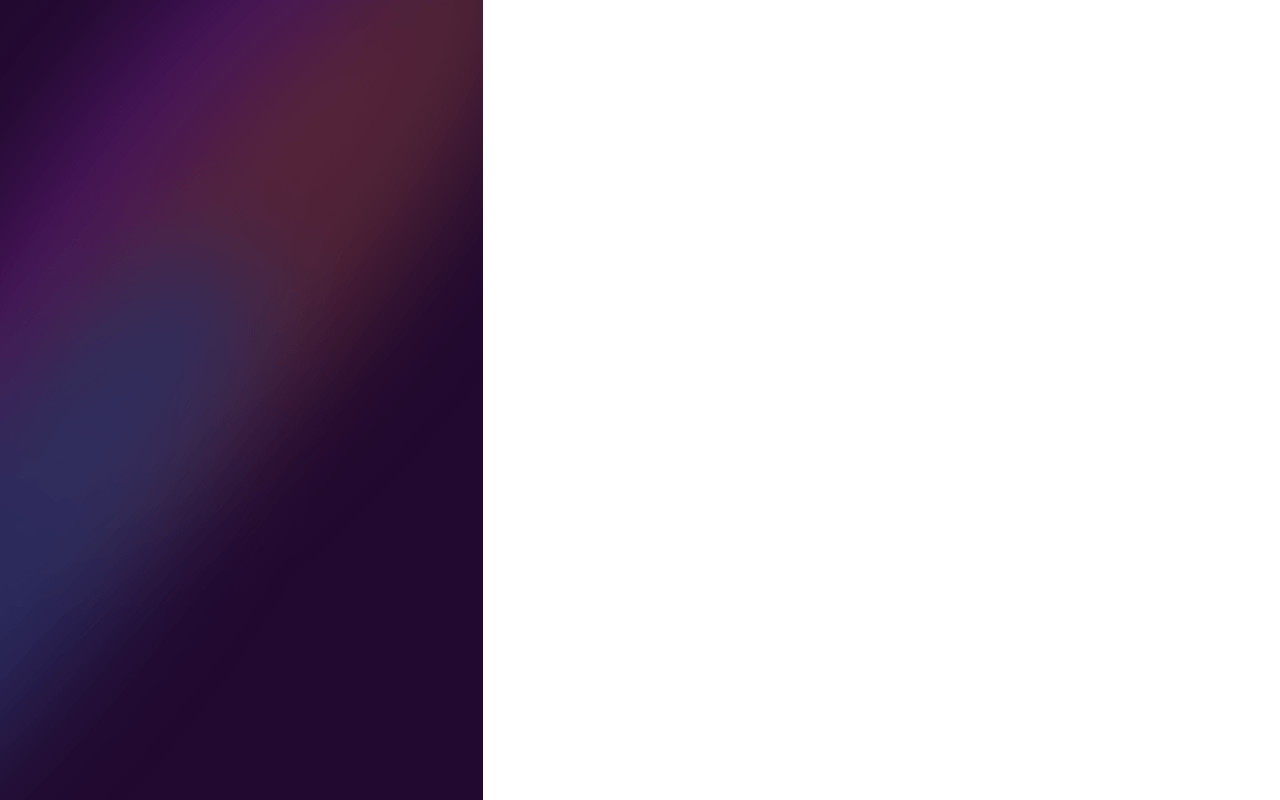
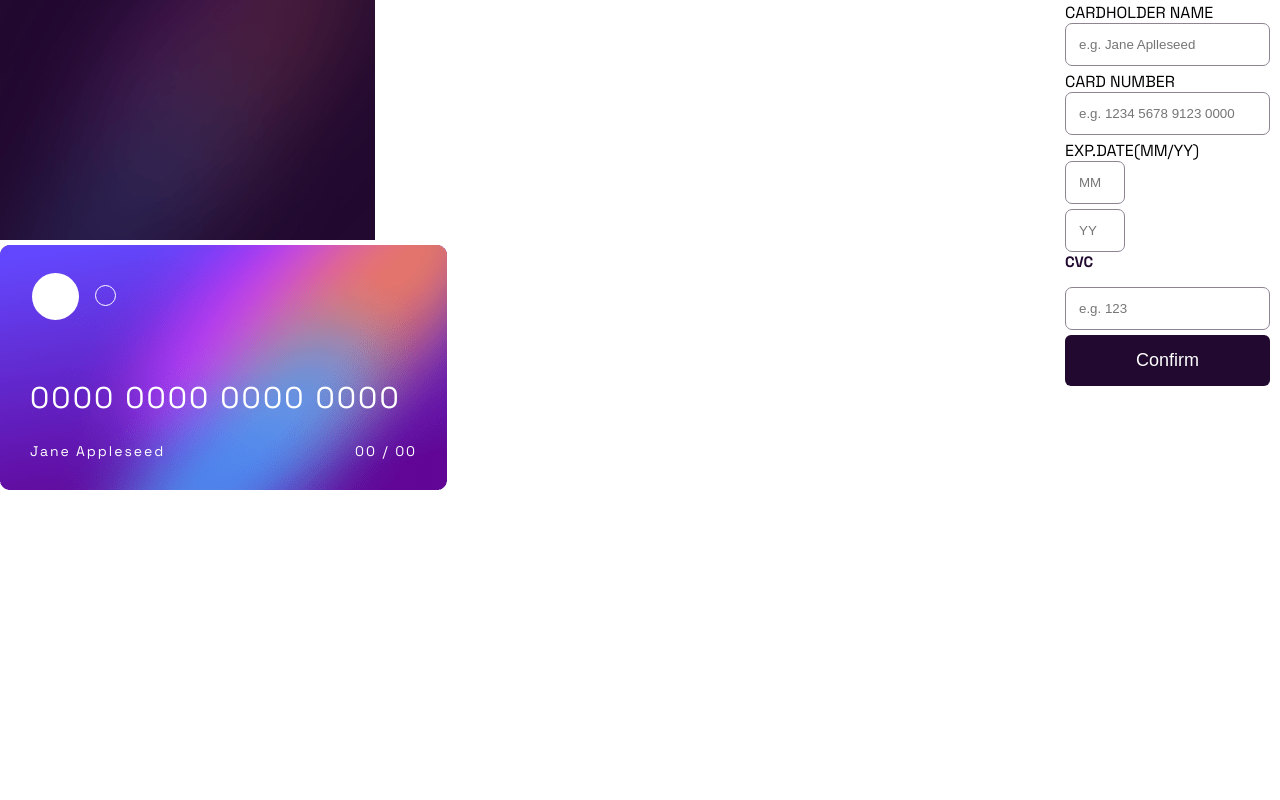
Before and after one commit to AdamGrodzki/react-hook-form, a Next.js app: page / in a window 1280 px wide. Shown: the top 800 px of the page. Built offline with nearby package versions, Linux system fonts and the light colour scheme.

Commit message:
update form.tsx and form.module.scss

```diff
--- a/app/page.tsx
+++ b/app/page.tsx
@@ -1,13 +1,30 @@
+"use client";
+
 import { BackCard } from "@/view/BackCard/backCard";
 import { FrontCard } from "@/view/FrontCard/frontCard";
+
+import bgMainDesktop from "@/images/bg-main-desktop.png";
+import bgMainMobile from "@/images/bg-main-mobile.png";
+
 import { Form } from "@/view/Form/form";
+import Image from "next/image";
+import { useContext } from "react";
+import DataContext from "@/components/data/dataContext";
 
 export default function Home() {
+  const { windowWidth } = useContext(DataContext);
+
   return (
     <>
-      <Form />
+      {windowWidth > 1000 ? (
+        <Image src={bgMainDesktop} alt="background main desktop" />
+      ) : (
+        <Image src={bgMainMobile} alt="background main mobile" />
+      )}
       <FrontCard />
-      <BackCard />
+      <div>
+        <Form />
+      </div>
     </>
   );
 }
--- /dev/null
+++ b/components/data/dataContext.ts
@@ -0,0 +1,28 @@
+import {createContext} from 'react';
+
+type InputType = 'name' | 'number' | 'expMonth' | 'expYear' | 'cvc';
+type ErrorMap = {[key in InputType]: Set<string>};
+
+interface DataProps {
+	cardName: string;
+	setCardName: (cardName: string) => void;
+	cardNumber: string;
+	setCardNumber: (cardNumber: string) => void;
+	cardMonthExp: string;
+	setCardMonthExp: (cardMonthExp: string) => void;
+	cardYearExp: string;
+	setCardYearExp: (cardYearExp: string) => void;
+	cardCVC: string;
+	setCardCVC: (cardCVC: string) => void;
+	inputsErrors: ErrorMap;
+	setInputsErrors: (errors: ErrorMap) => void;
+	showForm: boolean;
+	setShowForm: (show: boolean) => void;
+	windowWidth: number;
+	setWindowWidth: (windowWidth: number) => void;
+}
+
+const DataContext = createContext<DataProps>({} as DataProps);
+export default DataContext;
+
+export {type InputType, type ErrorMap};
--- /dev/null
+++ b/view/Form/form.module.scss
@@ -0,0 +1,71 @@
+@import '/styles/variables.scss';
+
+.form {
+    position: absolute;
+    display: flex;
+    top: 2px;
+    right: 10px;
+    flex-direction: column;
+
+}
+
+.inputCardholderName {
+    padding: 13px;
+    border: 1px solid #8e8593;
+    border-radius: 7px;
+    margin-bottom: 5px;
+}
+
+.inputCardNumber {
+    padding: 13px;
+    border: 1px solid #8e8593;
+    border-radius: 7px;
+    margin-bottom: 5px;
+}
+
+.labelCVC{
+    font-weight: bold;
+    margin-bottom: 16px;
+    gap: 14px;
+    text-transform: uppercase;
+    display: flex;
+    flex-direction: column;
+    color: #21092f ;
+    font-size: 15px;
+}
+
+
+.expMM {
+    padding: 13px;
+    border: 1px solid #8e8593;
+    border-radius: 7px;
+    width: 60px;
+    display: flex;
+    text-align: start;
+    margin-bottom: 5px;
+}
+
+.expYY {
+    padding: 13px;
+    border: 1px solid #8e8593;
+    border-radius: 7px;
+    width: 60px;
+    display: flex;
+    text-align: start;
+}
+
+.inputCVC {
+    padding: 13px;
+    border: 1px solid #8e8593;
+    border-radius: 7px;
+    margin-bottom: 5px;
+}
+
+.btnSubmit {
+    background: #21092f;
+    border: none;
+    padding: 15px 20px;
+    color: $white;
+    cursor: pointer;
+    border-radius: 6px;
+    font-size: 18px;}
--- a/view/Form/form.tsx
+++ b/view/Form/form.tsx
@@ -1,20 +1,56 @@
 "use client";
-
-import bgCardBack from "@/images/bg-card-back.png";
-import bgCardFront from "@/images/bg-card-front.png";
-
-import cardLogo from "@/images/card-logo.svg";
-import iconComplete from "@/images/icon-complete.svg";
-
-import bgMainDesktop from "@/images/bg-main-desktop.png";
-import bgMainMobile from "@/images/bg-main-mobile.png";
 
 import Image from "next/image";
 import styles from "@/view/Form/form.module.scss";
 
 import { useState } from "react";
-import { useForm } from "react-hook-form";
+import { SubmitHandler, useForm } from "react-hook-form";
+
+interface IFormInput {
+  cardHolderName: string;
+  cardNumber: number;
+  expDateMM: number;
+  expDateYY: number;
+  CVC: number;
+}
 
 export const Form = () => {
-  return <Image src={bgMainDesktop} alt="background main desktop" />;
+  const { register, handleSubmit } = useForm<IFormInput>();
+  const onSubmit: SubmitHandler<IFormInput> = (data) => console.log(data);
+  return (
+    <>
+      <form className={styles.form} onSubmit={handleSubmit(onSubmit)}>
+        <label className={styles.labelCardholderName}>CARDHOLDER NAME</label>
+        <input
+          className={styles.inputCardholderName}
+          placeholder="e.g. Jane Aplleseed"
+          {...register("cardHolderName")}
+        />
+        <label className={styles.labelCardNumber}>CARD NUMBER</label>
+        <input
+          className={styles.inputCardNumber}
+          placeholder="e.g. 1234 5678 9123 0000"
+          {...register("cardNumber")}
+        />
+        <label className={styles.expDate}>EXP.DATE(MM/YY) </label>
+        <input
+          className={styles.expMM}
+          placeholder="MM"
+          {...register("expDateMM")}
+        />
+        <input
+          className={styles.expYY}
+          placeholder="YY"
+          {...register("expDateYY")}
+        />
+        <label className={styles.labelCVC}>CVC</label>
+        <input
+          className={styles.inputCVC}
+          placeholder="e.g. 123"
+          {...register("CVC")}
+        />
+        <input className={styles.btnSubmit} type="submit" value="Confirm" />
+      </form>
+    </>
+  );
 };
```
Also changed, not shown: components/data/data.ts (deleted).
